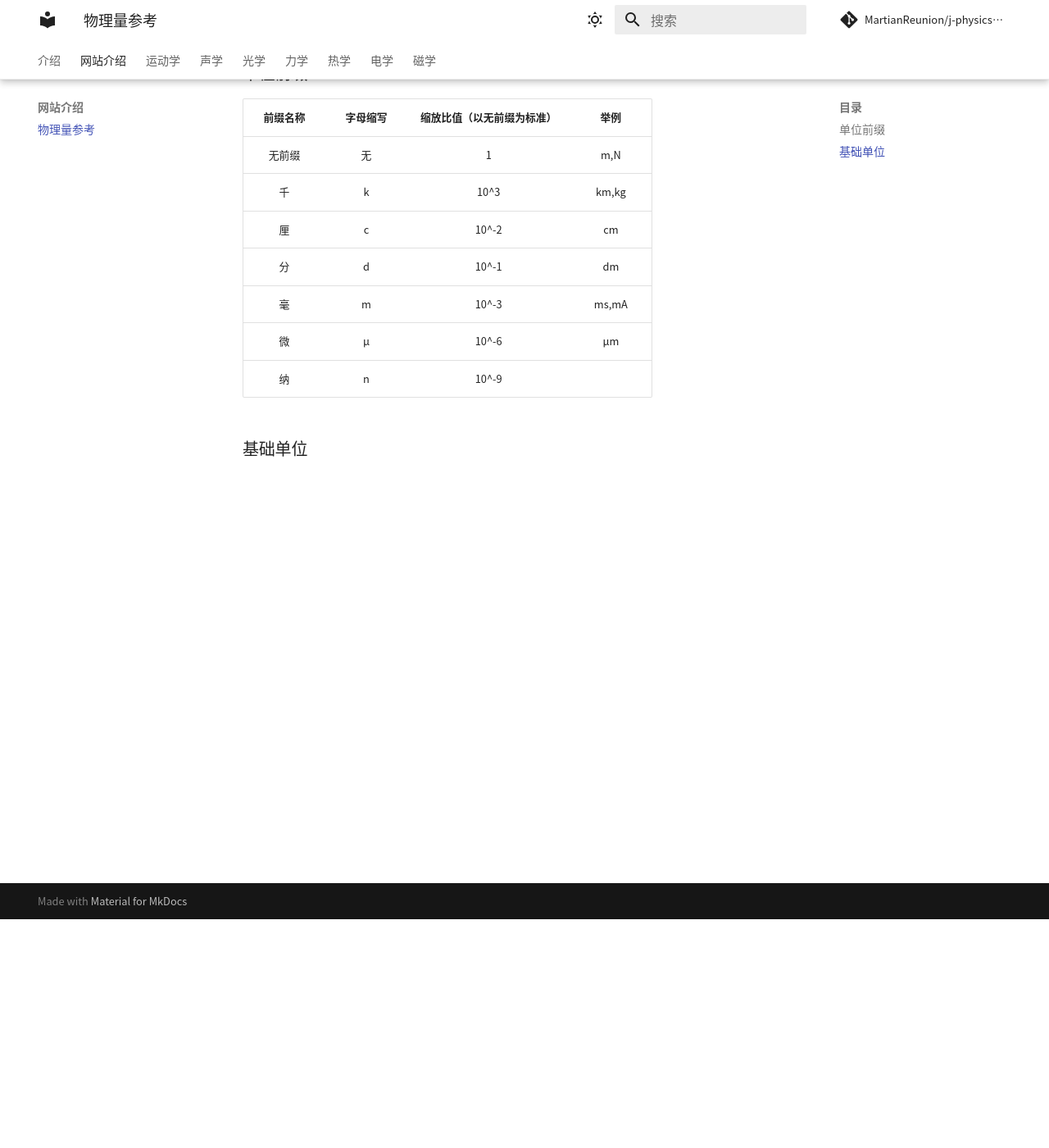
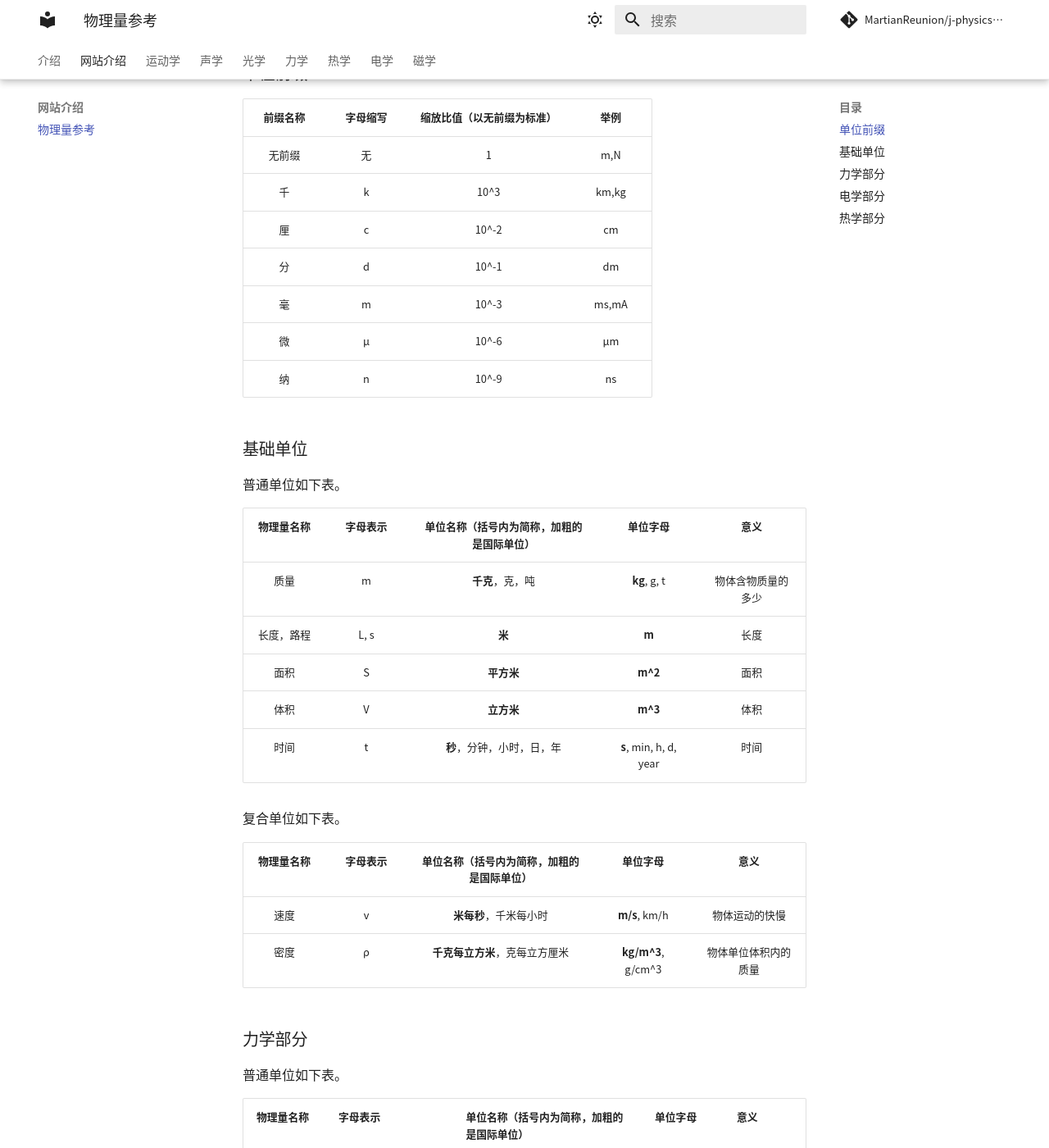
Before and after one commit to MartianReunion/j-physics-wiki, an MkDocs documentation site: the page built from docs/intro_website/standard.md, in a window 1280 px wide and 1400 px high, scrolled down 279 px. Shown: the whole window at 82% size. Built offline with MkDocs 1.6.1 and Material for MkDocs 9.7.7, drawn with Linux system fonts in a browser that asks for light colours; comment, search, counter and statistics services are not loaded; some of the changed text lies outside the part shown.

Commit message:
upd(物理量标准)

```diff
--- a/docs/intro_website/standard.md
+++ b/docs/intro_website/standard.md
@@ -14,8 +14,61 @@
 |    分    |    d     |           10^-1            |  dm   |
 |    毫    |    m     |           10^-3            | ms,mA |
 |    微    |    μ     |           10^-6            |  μm   |
-|    纳    |    n     |           10^-9            |       |
+|    纳    |    n     |           10^-9            |  ns   |
 
 
 
 ### 基础单位
+
+普通单位如下表。
+
+| 物理量名称 | 字母表示 | 单位名称（括号内为简称，加粗的是国际单位） |        单位字母        |        意义        |
+| :--------: | :------: | :----------------------------------------: | :--------------------: | :----------------: |
+|    质量    |    m     |              **千克**，克，吨              |      **kg**, g, t      | 物体含物质量的多少 |
+| 长度，路程 |   L, s   |                   **米**                   |         **m**          |        长度        |
+|    面积    |    S     |                 **平方米**                 |        **m^2**         |        面积        |
+|    体积    |    V     |                 **立方米**                 |        **m^3**         |        体积        |
+|    时间    |    t     |         **秒**，分钟，小时，日，年         | **s**, min, h, d, year |        时间        |
+
+复合单位如下表。
+
+| 物理量名称 | 字母表示 | 单位名称（括号内为简称，加粗的是国际单位） |      单位字母      |         意义         |
+| :--------: | :------: | :----------------------------------------: | :----------------: | :------------------: |
+|    速度    |    v     |           **米每秒**，千米每小时           |   **m/s**, km/h    |    物体运动的快慢    |
+|    密度    |    ρ     |       **千克每立方米**，克每立方厘米       | **kg/m^3**, g/cm^3 | 物体单位体积内的质量 |
+
+### 力学部分
+
+普通单位如下表。
+
+| 物理量名称 | 字母表示                | 单位名称（括号内为简称，加粗的是国际单位） | 单位字母  | 意义     |
+| ---------- | ----------------------- | ------------------------------------------ | --------- | -------- |
+| 力         | F（重力用G，支持力用N） | **牛顿（简称牛）**，千牛                   | **N**, kN | 力的大小 |
+
+复合单位如下表。
+
+| 物理量名称 | 字母表示 | 单位名称（括号内为简称，加粗的是国际单位） | 单位字母  |       意义       |
+| :--------: | :------: | :----------------------------------------: | :-------: | :--------------: |
+| 重力加速度 |    g     |                **牛每千克**                | **N/kg**  |    重力加速度    |
+|     功     |    W     |          **焦耳（简称焦）**，千焦          | **J**, kJ |        功        |
+|    功率    |    P     |          **瓦特（简称瓦）**，千瓦          | **W**, kW | 单位时间内做的功 |
+|    压强    |    p     |            **帕斯卡（简称帕）**            |  **Pa**   |  压力的作用效果  |
+
+### 电学部分
+
+普通单位如下表。
+
+| 物理量名称 | 字母表示 | 单位名称（括号内为简称，加粗的是国际单位） | 单位字母 |  意义  |
+| :--------: | :------: | :----------------------------------------: | :------: | :----: |
+|    电流    |    I     |             **安培（简称安）**             |  **A**   |  电流  |
+|    电压    |    U     |             **伏特（简称伏）**             |  **V**   |  电压  |
+|    电阻    |    R     |             **欧姆（简称欧）**             |  **Ω**   |  电阻  |
+|   电功率   |    P     |             **焦耳（简称焦）**             |  **J**   | 电功率 |
+
+### 热学部分
+
+| 物理量名称 | 字母表示                       | 单位名称（括号内为简称，加粗的是国际单位） | 单位字母   | 意义         |
+| ---------- | ------------------------------ | ------------------------------------------ | ---------- | ------------ |
+| 热量       | Q                              | **焦耳**                                   | **J**      | 热量         |
+| 温度       | T（开尔文温标），t（摄氏温标） | **开尔文（简称开）**，摄氏度               | **K**, °C  | 物体冷热程度 |
+| 比热容     | c                              | **焦 (耳) 每千克开 (尔文)**                | **J/kg*K** | 比热容       |
```
